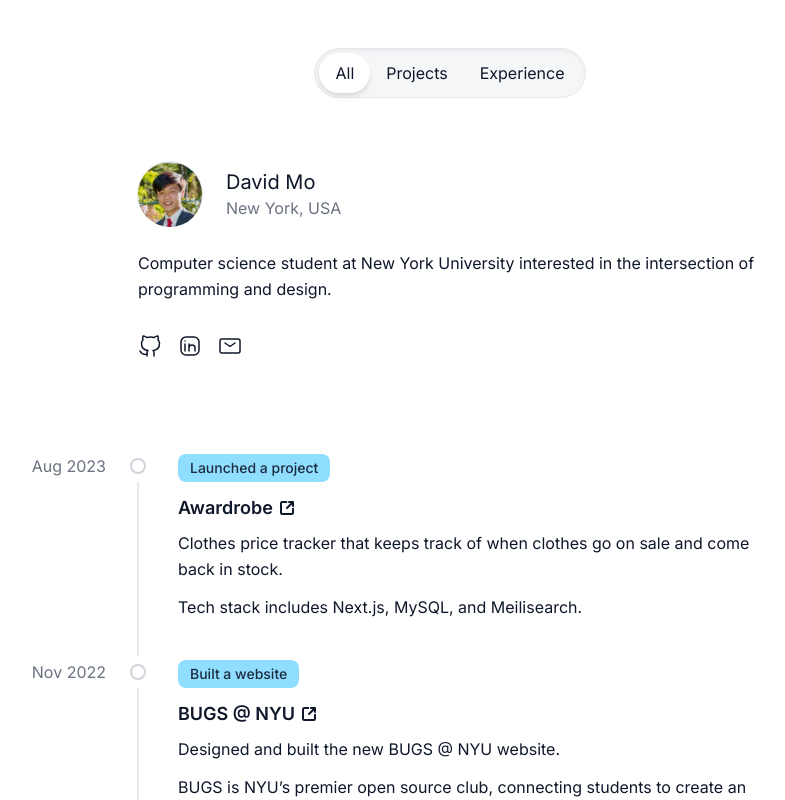
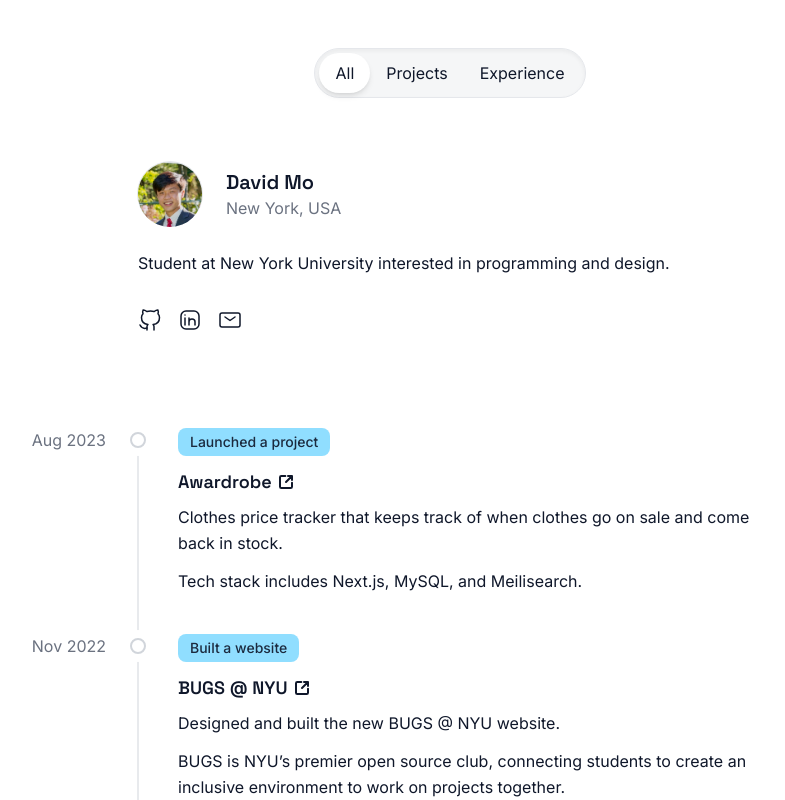
Before and after one commit to unknown/dmo.ooo, a Next.js app: page / in a window 1280 px wide. Shown: the top 800 px of the page, without its empty margins (190-975 px from the left). Built offline with nearby package versions, Linux system fonts and the light colour scheme.

Commit message:
Add heading font

```diff
--- a/src/app/layout.tsx
+++ b/src/app/layout.tsx
@@ -1,11 +1,17 @@
-import { Inter } from "next/font/google";
+import "../styles/globals.css";
 
-import "../styles/globals.css";
+import { Inter, Space_Grotesk } from "next/font/google";
 import { ThemeProvider } from "../components/ThemeProvider";
+import { twMerge } from "tailwind-merge";
 
 const inter = Inter({
   subsets: ["latin"],
   variable: "--font-sans",
+});
+
+const spaceGrotesk = Space_Grotesk({
+  subsets: ["latin"],
+  variable: "--font-heading",
 });
 
 export const metadata = {
@@ -28,9 +34,15 @@
 
 export default async function RootLayout({ children }: RootLayoutProps) {
   return (
-    <html lang="en" className={inter.variable}>
+    <html lang="en">
       <head />
-      <body className="min-h-screen bg-background font-sans antialiased">
+      <body
+        className={twMerge(
+          "min-h-screen bg-background font-sans antialiased",
+          inter.variable,
+          spaceGrotesk.variable,
+        )}
+      >
         <ThemeProvider attribute="class" defaultTheme="system" enableSystem>
           {children}
         </ThemeProvider>
--- a/src/app/page.tsx
+++ b/src/app/page.tsx
@@ -34,13 +34,12 @@
             />
           </div>
           <div>
-            <h1 className="text-xl">David Mo</h1>
+            <h1 className="font-heading text-xl font-semibold">David Mo</h1>
             <p className="text-gray-500 dark:text-gray-400">New York, USA</p>
           </div>
         </div>
         <p className="mt-6 leading-relaxed">
-          Computer science student at New York University interested in the intersection of
-          programming and design.
+          Student at New York University interested in programming and design.
         </p>
         <div className="mt-8 flex gap-4">
           <motion.a
--- a/src/components/TimelineItem.tsx
+++ b/src/components/TimelineItem.tsx
@@ -16,13 +16,13 @@
     });
     return (
       <div className="relative" ref={forwardedRef}>
-        <p className="absolute -left-8 hidden -translate-x-full text-gray-500 dark:text-gray-400 lg:block">
+        <p className="absolute -left-8 hidden -translate-x-full text-gray-500 lg:block dark:text-gray-400">
           {dateString}
         </p>
         {drawLine && <div className="absolute h-full w-px -translate-x-1/2 bg-gray-300" />}
         <div className="absolute h-4 w-4 -translate-x-1/2 translate-y-1 rounded-full border-2 border-gray-300 bg-background ring-8 ring-background" />
         <div className="flex flex-col gap-3 pb-10 pl-10">
-          <p className="text-sm font-medium text-gray-500 dark:text-gray-400 lg:hidden">
+          <p className="text-sm font-medium text-gray-500 lg:hidden dark:text-gray-400">
             {dateString}
           </p>
           <div className="flex flex-row flex-wrap gap-3">
@@ -37,7 +37,7 @@
             ))}
           </div>
           <div className="space-y-2">
-            <h2 className="text-lg font-semibold">
+            <h2 className="font-heading text-lg font-semibold">
               {url ? (
                 <a
                   href={url}
--- a/tailwind.config.js
+++ b/tailwind.config.js
@@ -11,6 +11,7 @@
       },
       fontFamily: {
         sans: ["var(--font-sans)", ...fontFamily.sans],
+        heading: ["var(--font-heading)", ...fontFamily.sans],
       },
     },
   },
```
Also changed, not shown: 1 other file (tests, documents, lock files or other folders).
